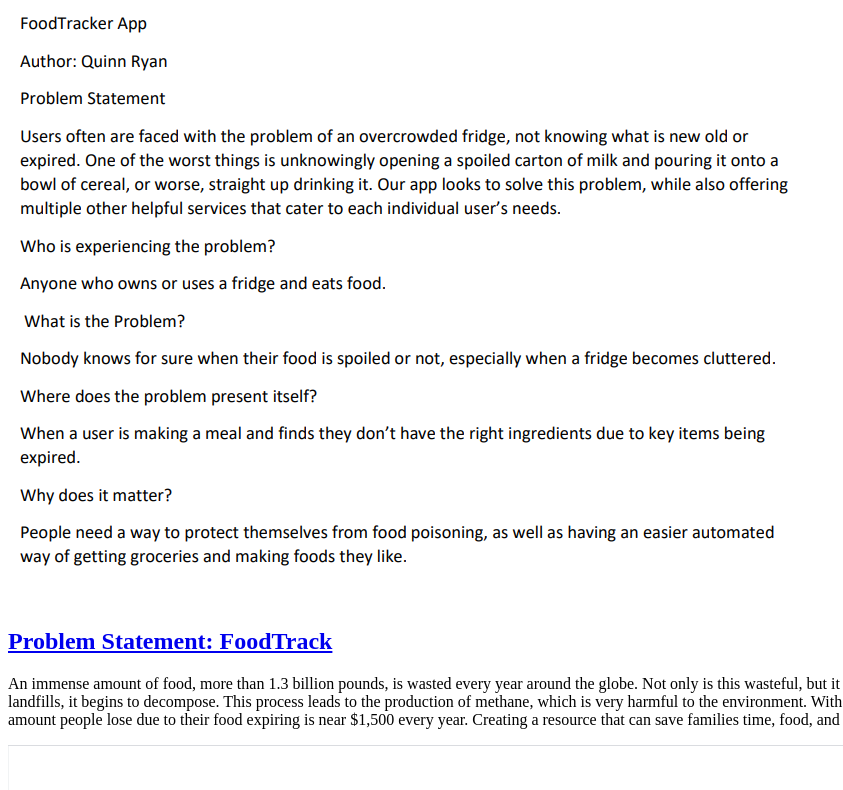
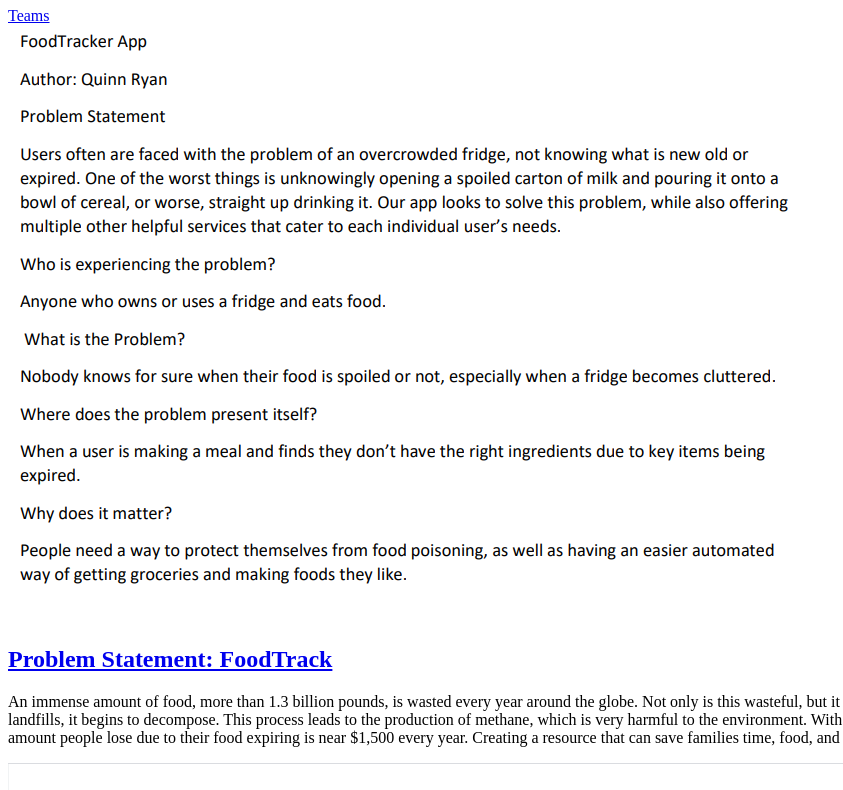
Before and after one commit to QRyan12/QRyan12.github.io, a plain HTML site: page index.html in a window 1280 px wide. Shown: the part 73-863 px from the top of the page, without its empty margins (0-843 px from the left). Drawn offline with Linux system fonts and the light colour scheme.

Commit message:
Update index.html

```diff
--- a/index.html
+++ b/index.html
@@ -5,6 +5,10 @@
     </head>
     <body>
         <h1> Quinn Ryan's CSCE 190 Site</h1>
+
+        <!-- Teams -->
+        <section class= "assignment">
+            <a href="https://docs.google.com/spreadsheets/d/1dlmD2AGsU2QKK2Fu9AB7Hv_I6vjcn0D4-PguEnmNmrg/edit#gid=0">Teams</a>
 
         <!-- Problem Statement Assignment-->
         <section class= "assignment">
```
